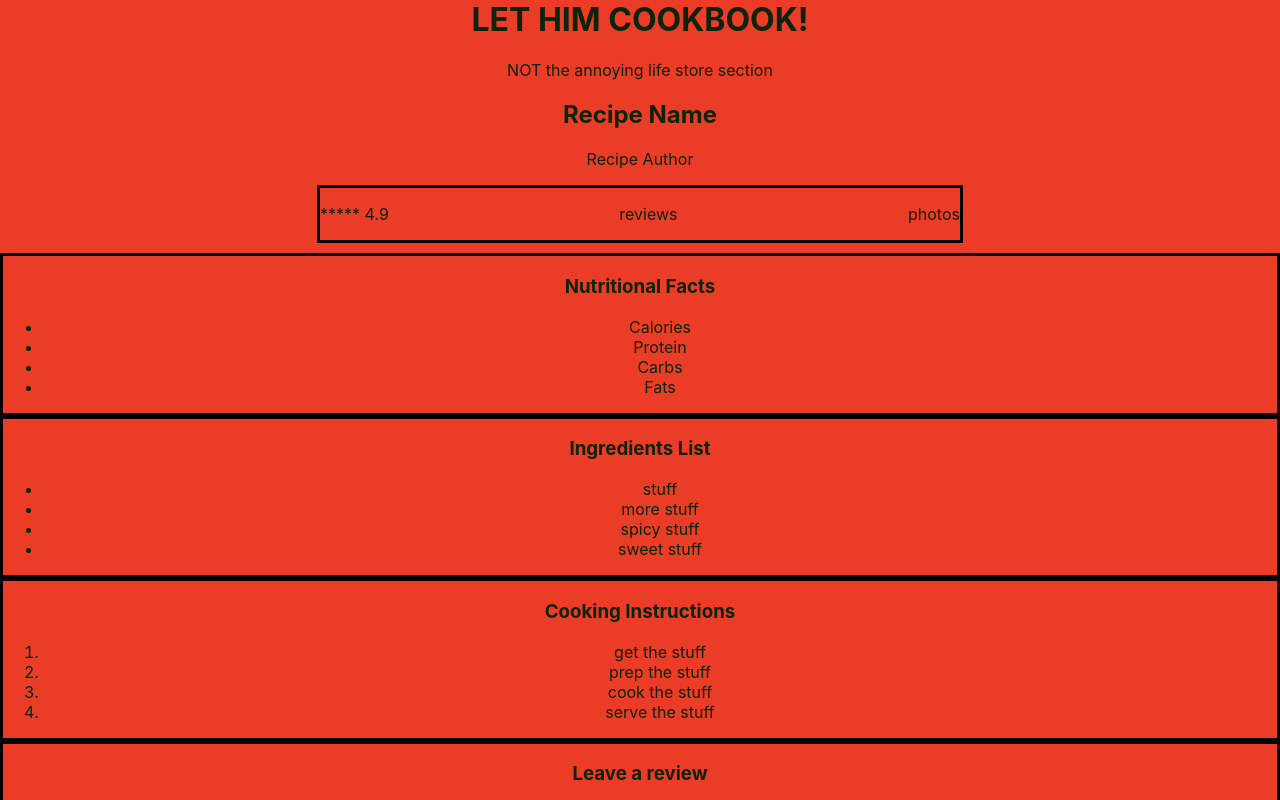
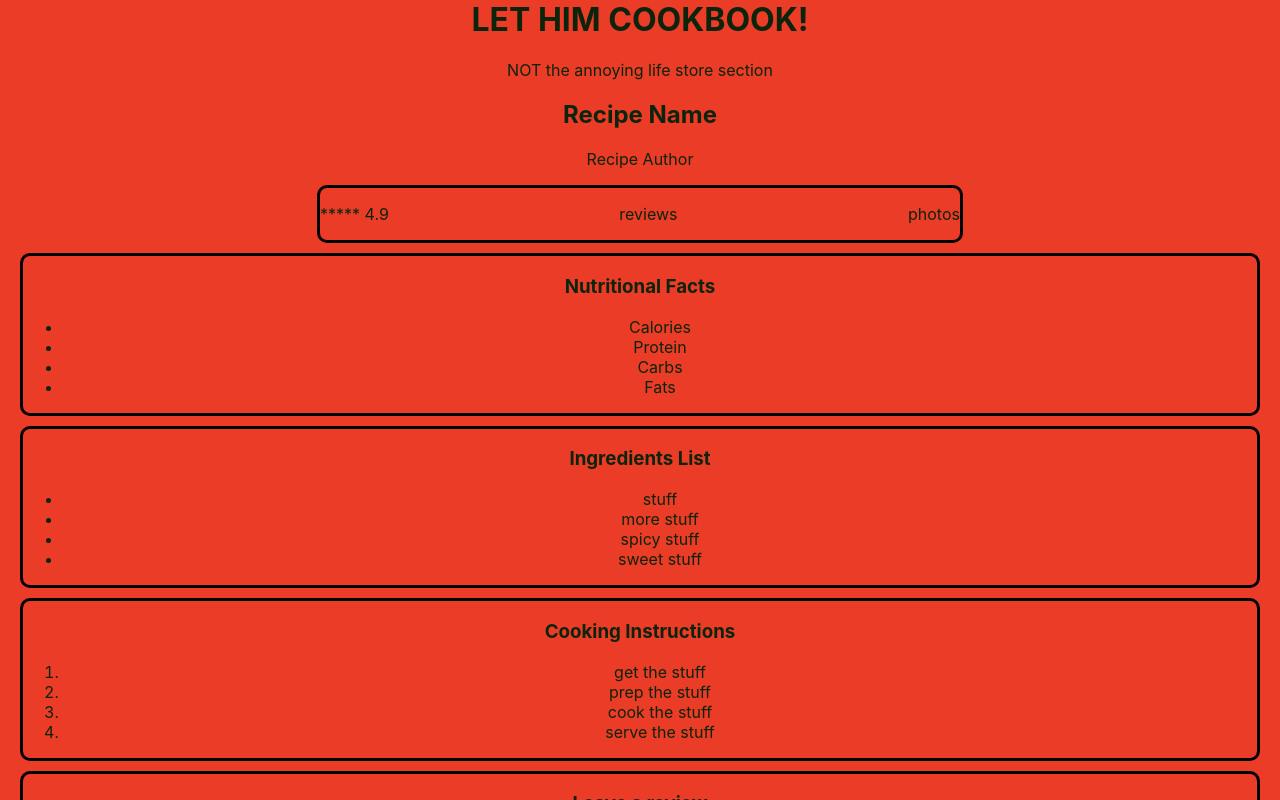
Before and after one commit to AlexDoss42/cookbook, a React (Create React App) app: page / in a window 1280 px wide. Shown: the top 800 px of the page. Built offline with nearby package versions, Linux system fonts and the light colour scheme.

Commit message:
styles it up a little bit

```diff
--- a/src/App.css
+++ b/src/App.css
@@ -6,4 +6,6 @@
 
 .section {
   border: 3px solid black;
+  border-radius: 10px;
+  margin: 10px 20px;
 }
```
